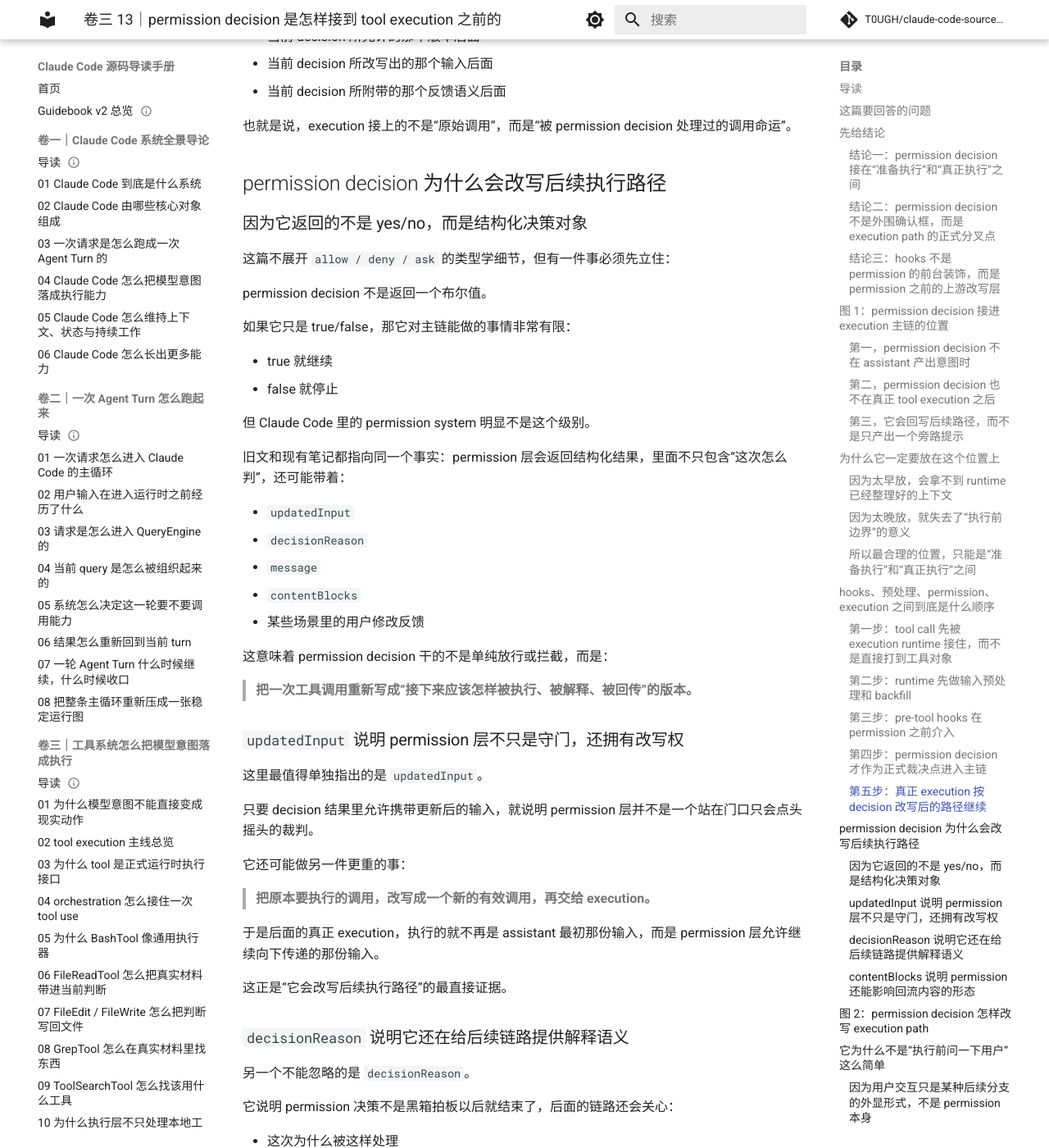
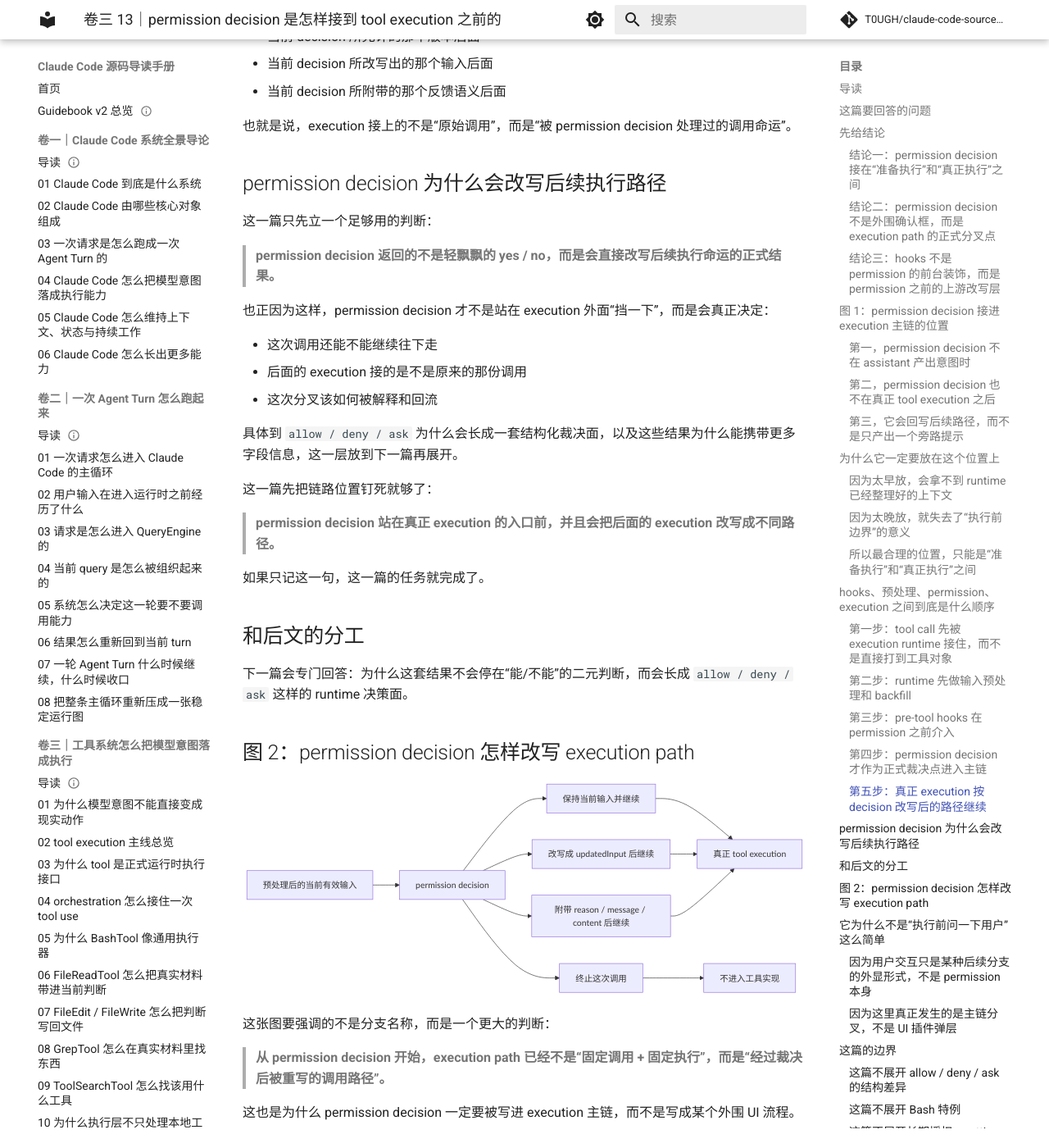
Before and after one commit to T0UGH/claude-code-source-guide, an MkDocs documentation site: the page built from docs/guidebookv2/volume-3/13-how-permission-decision-connects-before-tool-execution.md, in a window 1280 px wide and 1400 px high, scrolled down 7363 px. Shown: the whole window at 82% size. Built offline with MkDocs 1.6.1 and Material for MkDocs 9.7.7, drawn with Linux system fonts in a browser that asks for light colours; comment, search, counter and statistics services are not loaded; some of the changed text lies outside the part shown.

Commit message:
tighten volume-3 permission pipeline series

```diff
--- a/docs/guidebookv2/volume-3/13-how-permission-decision-connects-before-tool-execution.md
+++ b/docs/guidebookv2/volume-3/13-how-permission-decision-connects-before-tool-execution.md
@@ -263,66 +263,27 @@ permission decision 一旦给出结果，后面的 execution 就不再是一条
 
 ## permission decision 为什么会改写后续执行路径
 
-### 因为它返回的不是 yes/no，而是结构化决策对象
+这一篇只先立一个足够用的判断：
 
-这篇不展开 `allow / deny / ask` 的类型学细节，但有一件事必须先立住：
+> **permission decision 返回的不是轻飘飘的 yes / no，而是会直接改写后续执行命运的正式结果。**
 
-permission decision 不是返回一个布尔值。
+也正因为这样，permission decision 才不是站在 execution 外面“挡一下”，而是会真正决定：
 
-如果它只是 true/false，那它对主链能做的事情非常有限：
+- 这次调用还能不能继续往下走
+- 后面的 execution 接的是不是原来的那份调用
+- 这次分叉该如何被解释和回流
 
-- true 就继续
-- false 就停止
+具体到 `allow / deny / ask` 为什么会长成一套结构化裁决面，以及这些结果为什么能携带更多字段信息，这一层放到下一篇再展开。
 
-但 Claude Code 里的 permission system 明显不是这个级别。
+这一篇先把链路位置钉死就够了：
 
-旧文和现有笔记都指向同一个事实：permission 层会返回结构化结果，里面不只包含“这次怎么判”，还可能带着：
+> **permission decision 站在真正 execution 的入口前，并且会把后面的 execution 改写成不同路径。**
 
-- `updatedInput`
-- `decisionReason`
-- `message`
-- `contentBlocks`
-- 某些场景里的用户修改反馈
+如果只记这一句，这一篇的任务就完成了。
 
-这意味着 permission decision 干的不是单纯放行或拦截，而是：
+## 和后文的分工
 
-> **把一次工具调用重新写成“接下来应该怎样被执行、被解释、被回传”的版本。**
-
-### `updatedInput` 说明 permission 层不只是守门，还拥有改写权
-
-这里最值得单独指出的是 `updatedInput`。
-
-只要 decision 结果里允许携带更新后的输入，就说明 permission 层并不是一个站在门口只会点头摇头的裁判。
-
-它还可能做另一件更重的事：
-
-> **把原本要执行的调用，改写成一个新的有效调用，再交给 execution。**
-
-于是后面的真正 execution，执行的就不再是 assistant 最初那份输入，而是 permission 层允许继续向下传递的那份输入。
-
-这正是“它会改写后续执行路径”的最直接证据。
-
-### `decisionReason` 说明它还在给后续链路提供解释语义
-
-另一个不能忽略的是 `decisionReason`。
-
-它说明 permission 决策不是黑箱拍板以后就结束了，后面的链路还会关心：
-
-- 这次为什么被这样处理
-- 当前结果属于哪类决策来源
-- 后续消息或日志该如何解释这次分叉
-
-这意味着 permission decision 不只改写控制流，也在改写这次执行的解释层语义。
-
-### `contentBlocks` 说明 permission 还能影响回流内容的形态
-
-如果 decision 还能携带内容块，那就进一步说明：
-
-> **permission system 不是单纯决定“要不要跑工具”，它还可能参与构造这次调用回给消息层的内容。**
-
-这件事会让 permission 看起来更像 execution 主链的一段，而不是旁边的审批模块。
-
-因为它不只决定是否进入下一步，还直接参与下一步如何被表达。
+下一篇会专门回答：为什么这套结果不会停在“能/不能”的二元判断，而会长成 `allow / deny / ask` 这样的 runtime 决策面。
 
 ## 图 2：permission decision 怎样改写 execution path
 
```
Also changed, not shown: docs/guidebookv2/volume-3/12-why-execution-layer-must-grow-a-permission-pipeline-first.md (+8 -31 lines), docs/guidebookv2/volume-3/14-why-allow-deny-ask-are-a-runtime-decision-surface.md (+4 -2 lines), docs/guidebookv2/volume-3/15-why-the-permission-system-finally-collapses-into-an-execution-boundary.md (+4 -4 lines), docs/guidebookv2/volume-3/index.md (+2 -0 lines).
